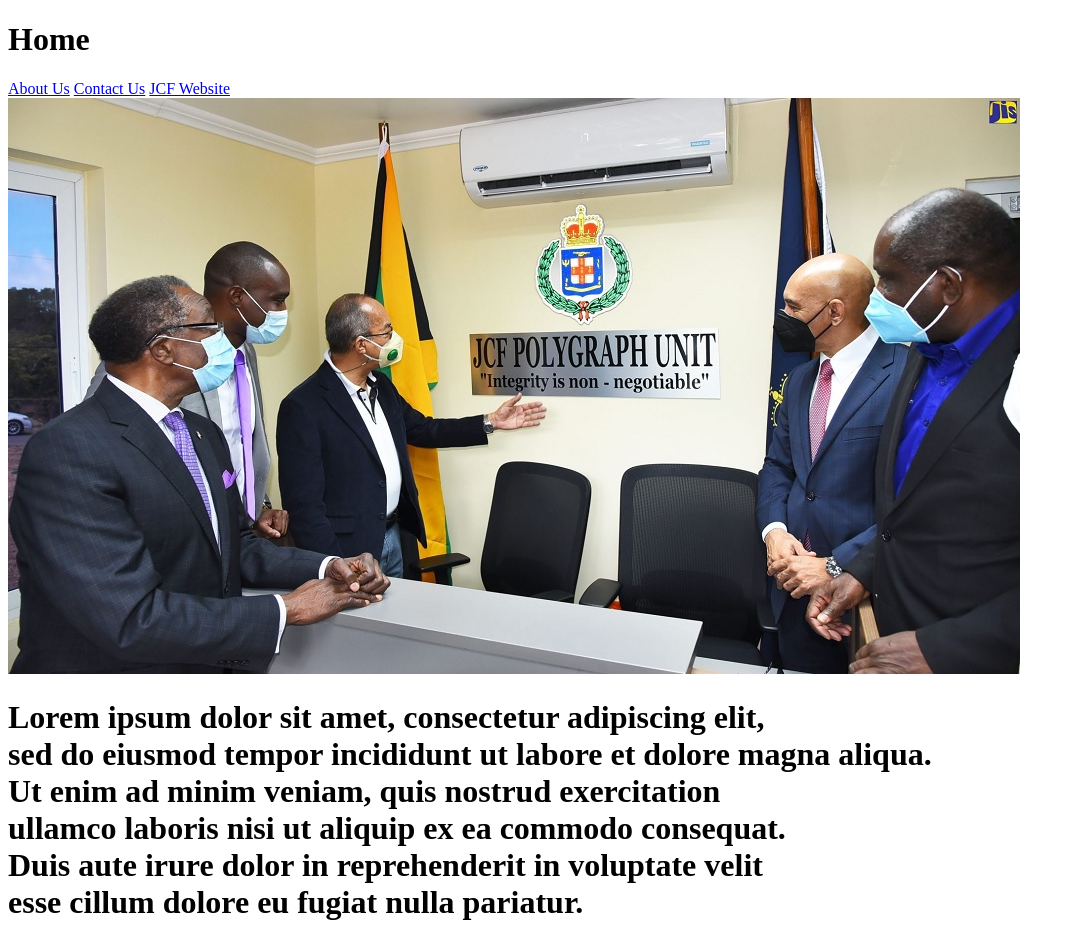
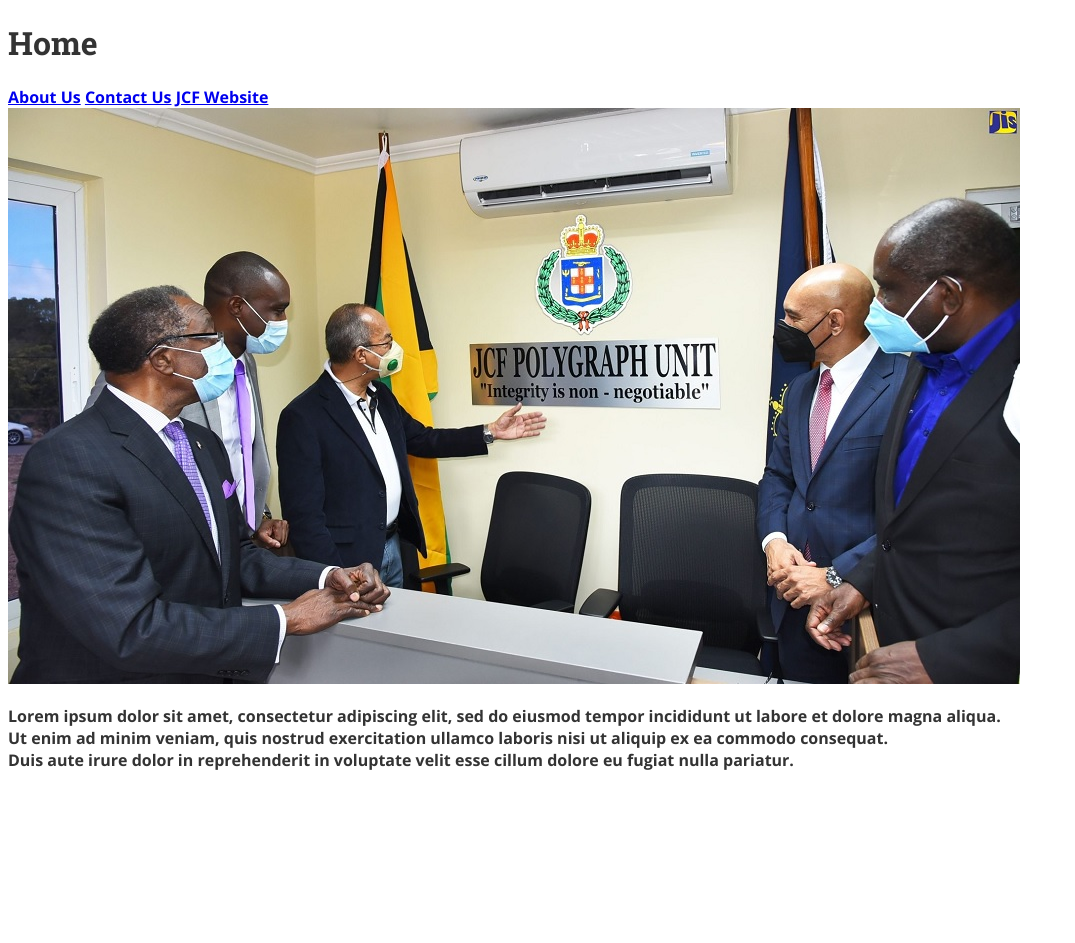
Before and after one commit to nicolettevassell/Jcf-Polygraph-Unit, a plain HTML site: page index.html in a window 1280 px wide. Shown: the whole page, without its empty margins (0-1075 px from the left). After the commit the page ends 800 px from the top, so only its background shows below. Drawn offline with nearby package versions, Linux system fonts and the light colour scheme.

Commit message:
font added

```diff
--- a/css/main.css
+++ b/css/main.css
@@ -0,0 +1,10 @@
+body{
+
+    font-family: 'Open Sans', sans-serif;
+    color: #333; /*text colour*/
+
+}
+
+h1{
+    font-family: 'Roboto Slab', serif;
+}
--- a/index.html
+++ b/index.html
@@ -6,7 +6,9 @@
     <meta name="viewport" content="width=device-width, initial-scale=1.0">
     <link rel="stylesheet" href="css/main.css">
     <title>JCF Polygraph Unit</title>
-
+    <link rel="preconnect" href="https://fonts.googleapis.com">
+    <link rel="preconnect" href="https://fonts.gstatic.com" crossorigin>
+    <link href="https://fonts.googleapis.com/css2?family=Open+Sans:ital,wght@0,700;1,300;1,400;1,500;1,600&family=Roboto+Slab:wght@700&family=Work+Sans&display=swap" rel="stylesheet">
 </head>
 <body>
 
@@ -24,13 +26,10 @@
     </div>
 
     <!--br tag-->
-    <h1>Lorem ipsum dolor sit amet, consectetur adipiscing elit,
-        <br>sed do eiusmod tempor incididunt ut labore et dolore magna aliqua.
-        <br>Ut enim ad minim veniam, quis nostrud exercitation
-        <br>ullamco laboris nisi ut aliquip ex ea commodo consequat.
-        <br>Duis aute irure dolor in reprehenderit in voluptate velit
-        <br>esse cillum dolore eu fugiat nulla pariatur.
-    </h1>
+    <p> Lorem ipsum dolor sit amet, consectetur adipiscing elit, sed do eiusmod tempor incididunt ut labore et dolore magna aliqua.
+        <br>Ut enim ad minim veniam, quis nostrud exercitation ullamco laboris nisi ut aliquip ex ea commodo consequat.
+        <br>Duis aute irure dolor in reprehenderit in voluptate velit esse cillum dolore eu fugiat nulla pariatur.
+    </p>
 
 </body>
 </html>
```
